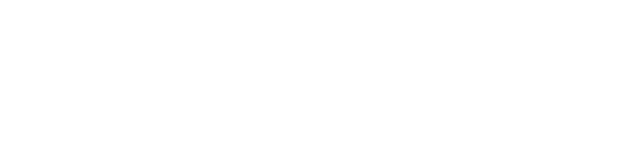
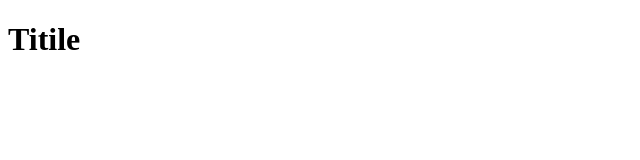
Before and after one commit to T1-2203-M1-G5/demo, a plain HTML site: page index.html in a window 1280 px wide. Shown: the whole page, without its empty margins (0-640 px from the left). Drawn offline with Linux system fonts and the light colour scheme.

Commit message:
Update index.html

```diff
--- a/index.html
+++ b/index.html
@@ -7,5 +7,7 @@
     <title>Demo Github</title>
 </head>
 <body>
+    <h1>Titile</h1>
+    </body>
 
 </html>
```
